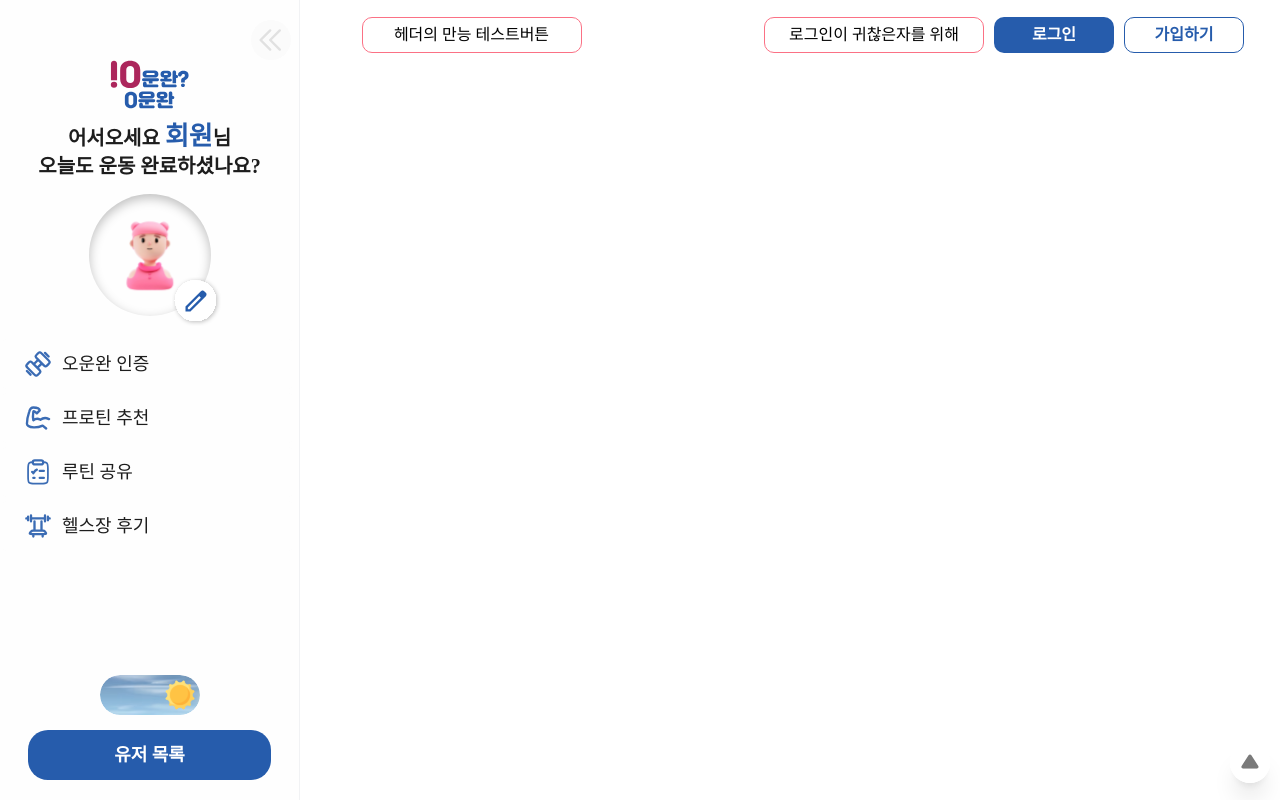
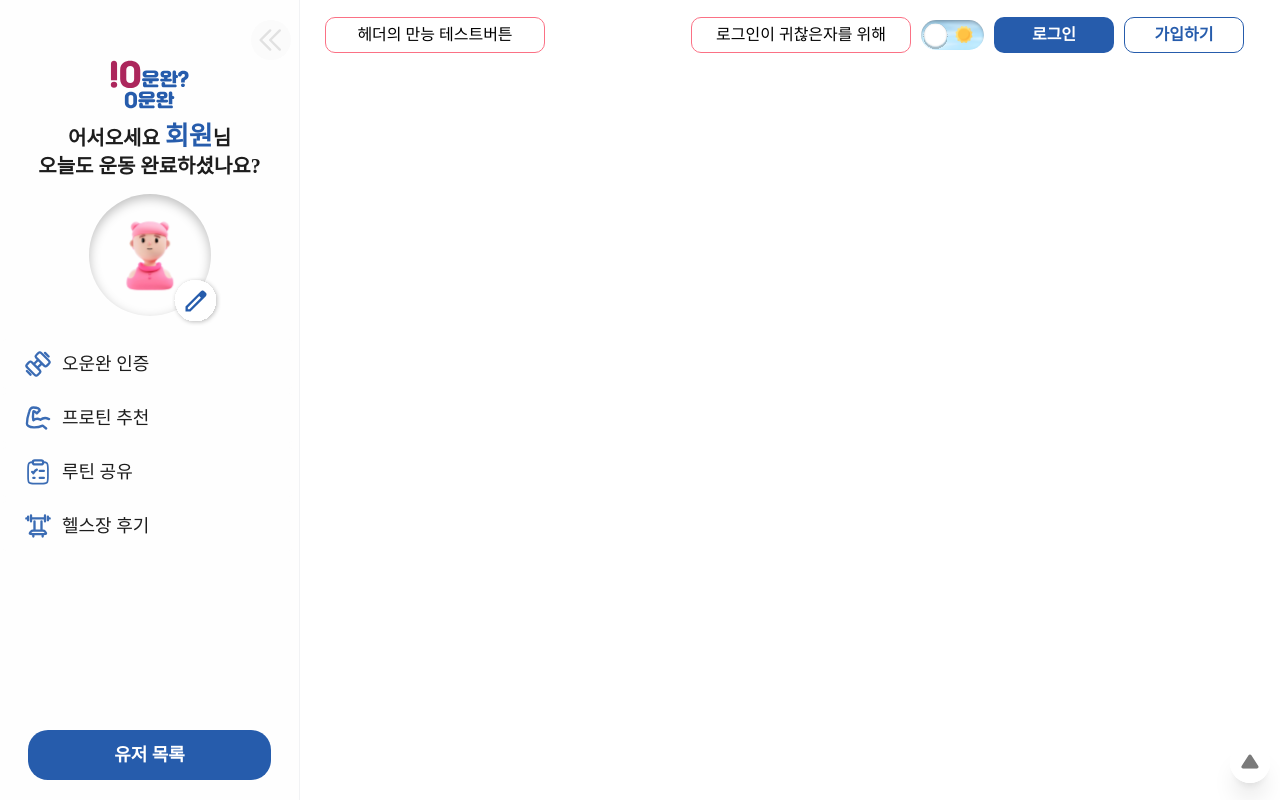
Before and after one commit to yoo-nji/Today_Workout_Done, a React (Vite) app: page /myprofile in a window 1280 px wide. Built offline with nearby package versions, Linux system fonts and the light colour scheme; no server answers; a web font is replaced by a local one.

Commit message:
fix: 다크모드 위치 수정정

```diff
--- a/src/components/button/ModeChange.tsx
+++ b/src/components/button/ModeChange.tsx
@@ -8,6 +8,7 @@ import verticalNight from "../../assets/verticalNight.svg";
 import sun from "../../assets/sun.svg";
 import moon from "../../assets/moon.svg";
 import DeleteConfirm from "../modal/DeleteConfirm";
+import innercircle from "../../assets/innercircle.svg";
 
 export default function ModeChange() {
   const [isClicked, setIsClicked] = useState(false);
@@ -37,13 +38,12 @@ export default function ModeChange() {
   };
 
   return (
-    <div>
-      {/* 사이드바 열렸을 때 다크모드 버튼 */}
+    <div className="flex items-center justify-center">
+      {/* 다크모드 버튼 */}
       <button
         onClick={handleClick}
         className={twMerge(
-          "relative w-[100px] h-[40px] rounded-full text-white font-bold text-[16px] overflow-hidden group",
-          !isToggle && "hidden"
+          "relative w-[63px] h-[30px] rounded-full text-white font-bold text-[16px] overflow-hidden group shadow-inner"
         )}
         style={{
           backgroundImage: isClicked
@@ -57,35 +57,19 @@ export default function ModeChange() {
           src={isClicked ? moon : sun}
           alt="circleHorizontal"
           className={twMerge(
-            `absolute w-[30px] h-[30px] rounded-full transition-all duration-300 ease-in-out ${
-              isClicked ? "translate-x-[5px]" : "translate-x-[65px]"
+            `absolute w-[18px] h-[18x] rounded-full transition-all duration-300 ease-in-out translate-y-[5.5px] ${
+              isClicked ? "translate-x-[8px]" : "translate-x-[34px]"
             } mt-[-15px] top-[50%] group-hover:scale-75`
           )}
         />
-      </button>
-
-      {/* 사이드바 닫혔을 때 다크모드 버튼 */}
-      <button
-        onClick={handleClick}
-        className={twMerge(
-          "relative w-[40px] h-[100px] rounded-full text-white font-bold text-[16px] overflow-hidden group",
-          isToggle && "hidden"
-        )}
-        style={{
-          backgroundImage: isClicked
-            ? `url(${verticalNight})`
-            : `url(${verticalAfternoon})`,
-          backgroundSize: "cover",
-          backgroundPosition: "center",
-        }}
-      >
         <img
-          src={isClicked ? moon : sun}
-          alt="circleVertical"
-          className={twMerge(`absolute w-[30px] h-[30px] rounded-full transition-all duration-300 ease-in-out
-            ${
-              isClicked ? "translate-y-[65px]" : "translate-y-[5px]"
-            } mt-0 top-0 right-[12%]  group-hover:scale-75`)}
+          src={innercircle}
+          alt="innercircle"
+          className={twMerge(
+            `absolute w-[25px] h-[25x] rounded-full transition-all duration-300 ease-in-out z-10 translate-y-[3.3px] ${
+              isClicked ? "translate-x-[36px]" : "translate-x-[2px]"
+            } mt-[-15px] top-[50%]`
+          )}
         />
       </button>
 
--- a/src/components/rootlayout/Header.tsx
+++ b/src/components/rootlayout/Header.tsx
@@ -10,6 +10,7 @@ import { api } from "../../api/axios";
 import { AxiosError } from "axios";
 import Notification from "../notification/Notification";
 import { useToken } from "../../stores/toeknStore";
+import ModeChange from "../button/ModeChange";
 
 // 사이드바 접힐때 로고 보이도록 처리하자
 export default function Header({
@@ -99,6 +100,11 @@ export default function Header({
       {isLoggedin ? (
         // 로그인 상태 분기
         <div className="flex gap-[10px] items-center">
+          {/* 모드변경 버튼 */}
+          <div className="flex justify-center">
+            <ModeChange />
+          </div>
+
           <ButtonComponent
             bgcolor="bg-[#265CAC]"
             textcolor="text-[white]"
@@ -163,6 +169,11 @@ export default function Header({
           >
             로그인이 귀찮은자를 위해
           </button>
+          {/* 모드변경 버튼 */}
+          <div className="flex justify-center">
+            <ModeChange />
+          </div>
+
           {/* 정식배포시 여기까지 삭제 */}
           <ButtonComponent
             bgcolor="bg-[#265CAC]"
@@ -171,6 +182,7 @@ export default function Header({
           >
             {"로그인"}
           </ButtonComponent>
+
           <ButtonComponent
             bgcolor="bg-white"
             textcolor="text-[#265CAC]"
--- a/src/components/rootlayout/Sidebar.tsx
+++ b/src/components/rootlayout/Sidebar.tsx
@@ -12,7 +12,6 @@ import gym from "../../assets/gym_icon.svg";
 import left from "../../assets/double-left.svg";
 import right from "../../assets/double-right.svg";
 import user from "../../assets/user_icon.svg";
-import ModeChange from "../button/ModeChange";
 import { useAuth } from "../../stores/authStore";
 
 export default function Sidebar() {
@@ -162,10 +161,6 @@ export default function Sidebar() {
           </ul>
         </div>
         <div className="items-center ">
-          {/* 모드변경 버튼 */}
-          <div className="flex justify-center">
-            <ModeChange />
-          </div>
           {/* 유저목록 버튼 */}
           <div className="flex justify-center">
             <button
```
Also changed, not shown: src/assets/horizontalAfternoon.svg, src/assets/innercircle.svg (added).
